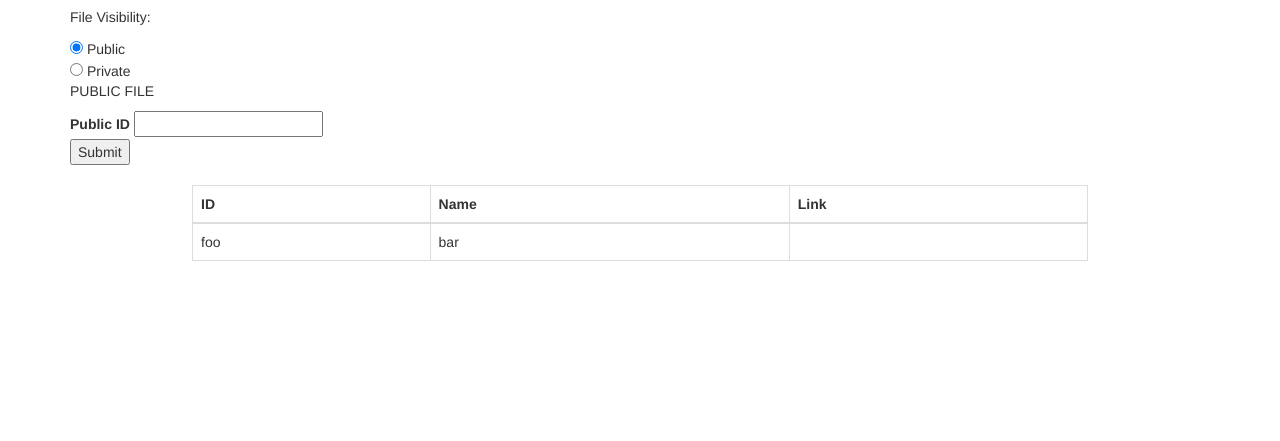
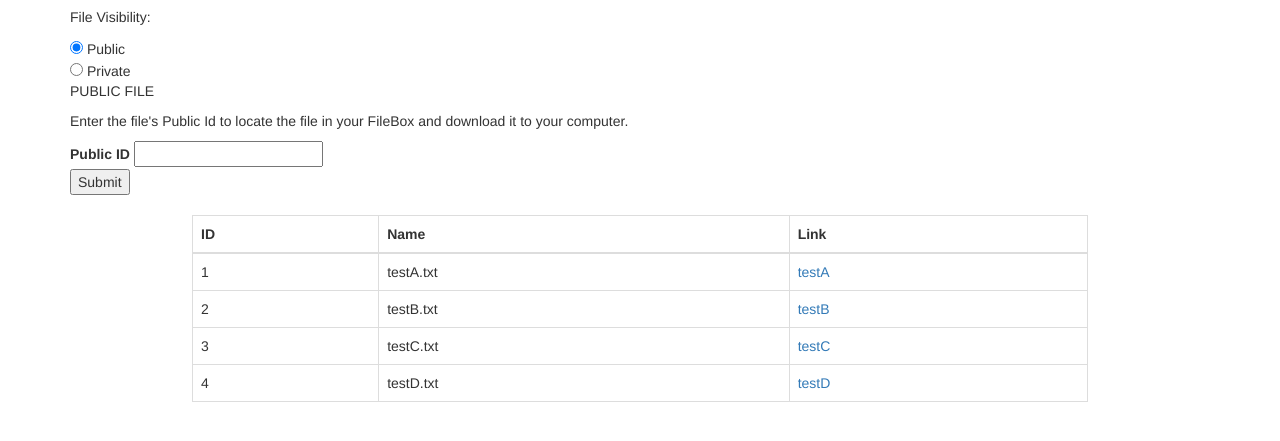
Before and after one commit to wabrams/CSCI3308, a website: page web/download.html in a window 1280 px wide. Shown: the part 205-646 px from the top of the page. Drawn offline with nearby package versions, Linux system fonts and the light colour scheme.

Commit message:
edited download links

```diff
--- /dev/null
+++ b/fb/public/testD.txt
@@ -0,0 +1 @@
+ddddddDDDDDDDD
--- a/web/download.html
+++ b/web/download.html
@@ -9,16 +9,17 @@
     <link rel="stylesheet" href="https://maxcdn.bootstrapcdn.com/bootstrap/3.4.0/css/bootstrap.min.css">
     <script src="https://ajax.googleapis.com/ajax/libs/jquery/3.4.1/jquery.min.js"></script>
     <script src="https://maxcdn.bootstrapcdn.com/bootstrap/3.4.0/js/bootstrap.min.js"></script>
-    <script src="download.js"></script>
+    <script src="./download.js"></script>
     <script>
-      function fillTable()
-      {
-
-        document.getElementById("dtable-body").innerHTML = "<tr><td>foo</td><td>bar</td></tr>";
-      }
+      // function fillTable()
+      // {
+      //
+      //   document.getElementById("dtable-body").innerHTML = "<tr><td>foo</td><td>bar</td><td><a href = "../fb/testA.txt" download>bar_link</a></td></tr>";
+      // }
     </script>
   </head>
-  <body onload="fillTable()">
+  <!-- <body onload="fillTable()"> -->
+  <body>
     <!--Navigation bar-->
     <div id="nav-placeholder"></div>
     <script>
@@ -35,12 +36,14 @@
         <input type="radio" name="df_vis" value="df_vis_sel_pri" onclick="df_vis_sel(1)" > Private <br />
         <div id="df_vis_pub">
           <p>PUBLIC FILE</p>
+          <p>Enter the file's Public Id to locate the file in your FileBox and download it to your computer.</p>
           <label for="df_pub_id">Public ID</label>
           <input type="text" name="df_pub_id">
         </div>
 
         <div id="df_vis_pri" style="display:none">
           <p>PRIVATE FILE</p>
+          <p>Enter the file's Private Id to locate the file in your FileBox and download it to your computer.</p>
           <label for="df_pri_id">Private ID</label>
           <input type="text" name="df_pri_id"> <br />
           <label for="df_pri_owner">Owner ID</label>
@@ -63,18 +66,24 @@
       <tbody id="dtable-body">
         <tr>
           <td>1</td>
-          <td>*filename*</td>
-          <td><a href="#">Download</a></td>
+          <td>testA.txt</td>
+          <!-- <td><a href="#">Download</a></td> -->
+          <td><a href = "../fb/public/testA.txt" download>testA</a></td>
         </tr>
         <tr>
           <td>2</td>
-          <td>*filename*</td>
-          <td><a href="#">Download</a></td>
+          <td>testB.txt</td>
+          <td><a href = "../fb/public/testB.txt" download>testB</a></td>
         </tr>
         <tr>
           <td>3</td>
-          <td>*filename*</td>
-          <td><a href="#">Download</a></td>
+          <td>testC.txt</td>
+          <td><a href = "../fb/public/testC.txt" download>testC</a></td>
+        </tr>
+        <tr>
+          <td>4</td>
+          <td>testD.txt</td>
+          <td><a href = "../fb/public/testD.txt" download>testD</a></td>
         </tr>
       </tbody>
     </table>
```
Also changed, not shown: web/app.js (+31 -31 lines), 2 other files.
